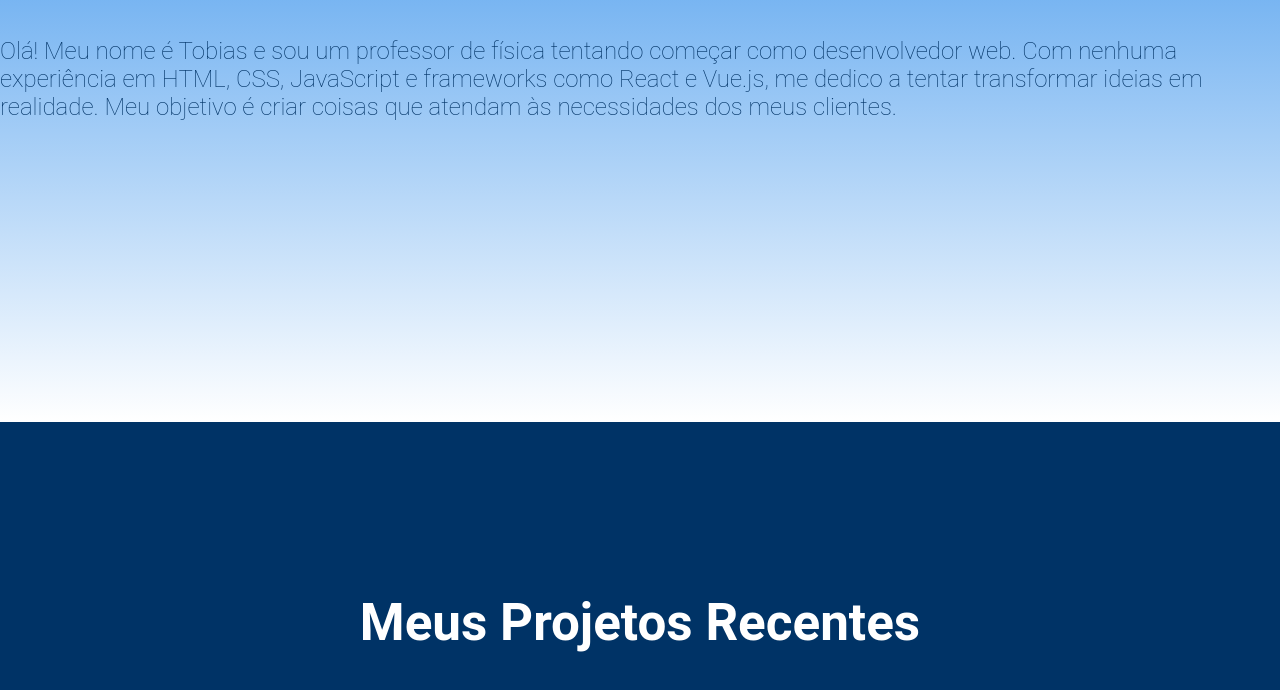
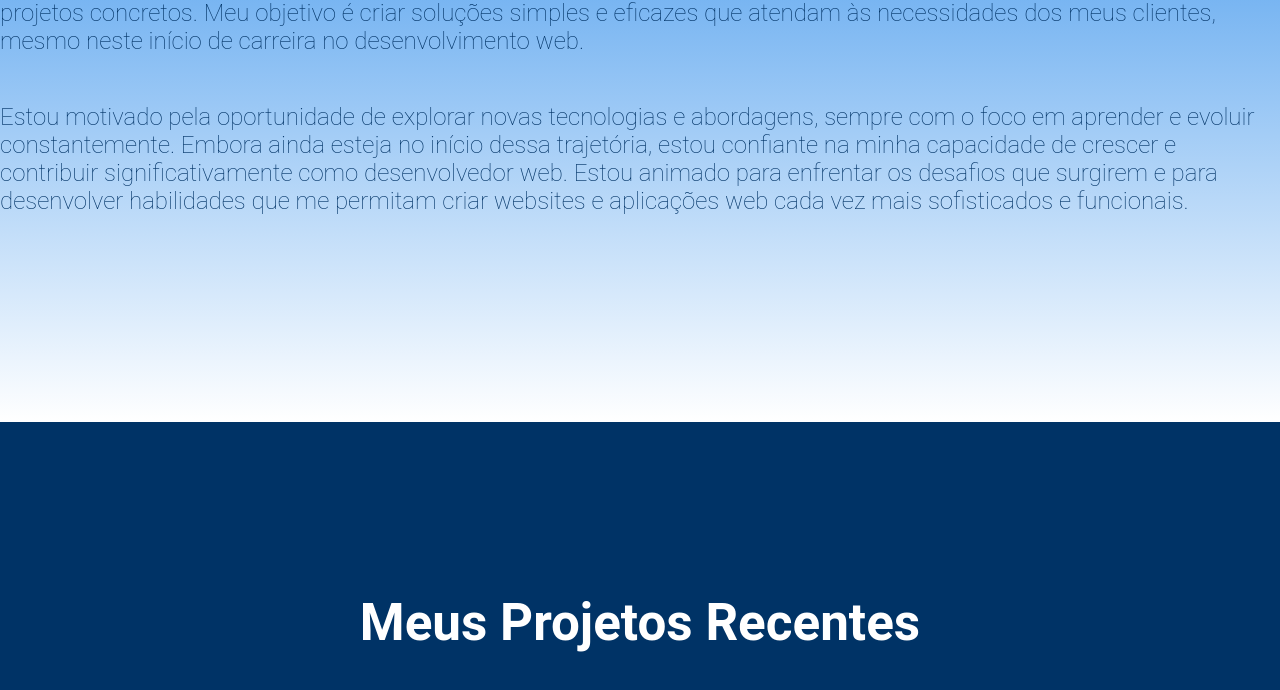
Before and after one commit to tobiasteles/projeto_site, a plain HTML site: page index.html in a window 1280 px wide. Shown: the part 378-1068 px from the top of the page. Drawn offline with Linux system fonts and the light colour scheme.

Commit message:
mudei o texto de intro

```diff
--- a/index.html
+++ b/index.html
@@ -23,7 +23,9 @@
         </nav>
         <section id="welcome-section" class="welcome-section">
             <h1>Sobre Mim</h1>
-            <p>Olá! Meu nome é Tobias e sou um professor de física tentando começar como desenvolvedor web. Com nenhuma experiência em HTML, CSS, JavaScript e frameworks como React e Vue.js, me dedico a tentar transformar ideias em realidade. Meu objetivo é criar coisas que atendam às necessidades dos meus clientes.</p>
+            <p>Olá! Meu nome é Tobias. Sou professor de física e estou começando minha jornada no desenvolvimento web há apenas alguns meses. Estou me dedicando intensamente ao aprendizado de HTML e CSS, buscando transformar minhas ideias em projetos concretos. Meu objetivo é criar soluções simples e eficazes que atendam às necessidades dos meus clientes, mesmo neste início de carreira no desenvolvimento web.</p>
+
+                <p>Estou motivado pela oportunidade de explorar novas tecnologias e abordagens, sempre com o foco em aprender e evoluir constantemente. Embora ainda esteja no início dessa trajetória, estou confiante na minha capacidade de crescer e contribuir significativamente como desenvolvedor web. Estou animado para enfrentar os desafios que surgirem e para desenvolver habilidades que me permitam criar websites e aplicações web cada vez mais sofisticados e funcionais.</p>
         </section>
         <section id="projects" class="projects">
             <h2>Meus Projetos Recentes</h2>
```
